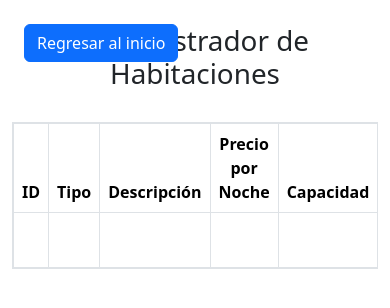
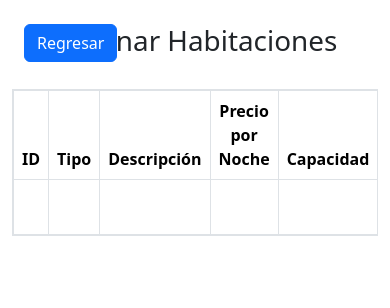
Before and after one commit to JairToxic/Proyecto-Reserva-de-Hotel-, a PHP site: page /eliminar_habitaciones.php in a window 390 px wide. Shown: the top 308 px of the page. Run offline with PHP 8.4, Linux system fonts and the light colour scheme; the visitor is signed in with stand-in values (Sample User, id 1); tables that the repository leaves empty or names only in its code hold one stand-in row (values such as "Sample post"); data that the repository does not hold is empty.

Commit message:
boton de regreso responsive

```diff
--- a/administrador/agre_cliente.php
+++ b/administrador/agre_cliente.php
@@ -60,7 +60,8 @@
 </head>
 
 <body>
-    <a href="inicioCRUD.php" class="btn btn-primary position-absolute top-0 start-0 m-4">Regresar al inicio</a>
+    <a href="inicioCRUD.php" class="btn btn-primary position-absolute top-0 start-0 m-4 d-md-block d-lg-block">Regresar</a>
+    <a href="inicioCRUD.php" class="btn btn-primary position-absolute top-0 start-0 m-4 d-md-none">Regresar</a>
     <div class="container">
         <h2 class="text-center mt-4">Agregar Cliente</h2>
 
--- a/administrador/agre_habitaciones.php
+++ b/administrador/agre_habitaciones.php
@@ -9,7 +9,7 @@
     <script src="https://cdn.jsdelivr.net/npm/bootstrap@5.3.2/dist/js/bootstrap.bundle.min.js" integrity="sha384-C6RzsynM9kWDrMNeT87bh95OGNyZPhcTNXj1NW7RuBCsyN/o0jlpcV8Qyq46cDfL" crossorigin="anonymous"></script>
 </head>
 <body>
-    <a href="inicioCRUD.php" class="btn btn-primary position-absolute top-0 start-0 m-4">Regresar al inicio</a>
+    <a href="inicioCRUD.php" class="btn btn-primary position-absolute top-0 start-0 m-4">Regresar</a>
     <h2>Agregar Habitación</h2>
 
     <form id="habitacionForm" method="post" action="<?php echo htmlspecialchars($_SERVER["PHP_SELF"]); ?>">
--- a/administrador/eliminar_cliente.php
+++ b/administrador/eliminar_cliente.php
@@ -68,8 +68,8 @@
     <script src="https://cdn.jsdelivr.net/npm/bootstrap@5.3.2/dist/js/bootstrap.bundle.min.js" integrity="sha384-C6RzsynM9kWDrMNeT87bh95OGNyZPhcTNXj1NW7RuBCsyN/o0jlpcV8Qyq46cDfL" crossorigin="anonymous"></script>
 </head>
 <body>
-    <a href="inicioCRUD.php" class="btn btn-primary position-absolute top-0 start-0 m-4">Regresar al inicio</a>
     <div class="container">
+        <a href="inicioCRUD.php" class="btn btn-primary mb-4">Regresar</a>
         <h1 class="text-center mt-4">Eliminar Cliente</h1>
         <?php
 
--- a/administrador/eliminar_comentario.php
+++ b/administrador/eliminar_comentario.php
@@ -57,8 +57,8 @@
     <script src="https://cdn.jsdelivr.net/npm/bootstrap@5.3.2/dist/js/bootstrap.bundle.min.js" integrity="sha384-C6RzsynM9kWDrMNeT87bh95OGNyZPhcTNXj1NW7RuBCsyN/o0jlpcV8Qyq46cDfL" crossorigin="anonymous"></script>
 </head>
 <body>
-    <a href="inicioCRUD.php" class="btn btn-primary position-absolute top-0 start-0 m-4">Regresar al inicio</a>
     <div class="container">
+        <a href="inicioCRUD.php" class="btn btn-primary position-absolute top-0 start-0 m-4">Regresar</a>
         <h1 class="text-center mt-4">Eliminar Comentarios</h1>
         <?php
 
--- a/administrador/eliminar_habitaciones.php
+++ b/administrador/eliminar_habitaciones.php
@@ -68,15 +68,15 @@
 <head>
     <meta charset="UTF-8">
     <meta name="viewport" content="width=device-width, initial-scale=1.0">
-    <title>Administrador de Habitaciones</title>
+    <title>Eliminar Habitaciones</title>
     <link rel="stylesheet" href="styles2.css">
     <link href="https://cdn.jsdelivr.net/npm/bootstrap@5.3.2/dist/css/bootstrap.min.css" rel="stylesheet" integrity="sha384-T3c6CoIi6uLrA9TneNEoa7RxnatzjcDSCmG1MXxSR1GAsXEV/Dwwykc2MPK8M2HN" crossorigin="anonymous">
     <script src="https://cdn.jsdelivr.net/npm/bootstrap@5.3.2/dist/js/bootstrap.bundle.min.js" integrity="sha384-C6RzsynM9kWDrMNeT87bh95OGNyZPhcTNXj1NW7RuBCsyN/o0jlpcV8Qyq46cDfL" crossorigin="anonymous"></script>
 </head>
 <body>
-    <a href="inicioCRUD.php" class="btn btn-primary position-absolute top-0 start-0 m-4">Regresar al inicio</a>
     <div class="container">
-        <h1 class="text-center mt-4">Administrador de Habitaciones</h1>
+        <a href="inicioCRUD.php" class="btn btn-primary position-absolute top-0 start-0 m-4">Regresar</a>
+        <h1 class="text-center mt-4">Eliminar Habitaciones</h1>
         <?php
         // Mostrar la alerta si se ha borrado una habitación
         if (isset($_GET['borrado']) && $_GET['borrado'] == 1) {
--- a/administrador/eliminar_reserva.php
+++ b/administrador/eliminar_reserva.php
@@ -81,7 +81,7 @@
     <script src="https://cdn.jsdelivr.net/npm/bootstrap@5.3.2/dist/js/bootstrap.bundle.min.js" integrity="sha384-C6RzsynM9kWDrMNeT87bh95OGNyZPhcTNXj1NW7RuBCsyN/o0jlpcV8Qyq46cDfL" crossorigin="anonymous"></script>
 </head>
 <body>
-    <a href="inicioCRUD.php" class="btn btn-primary position-absolute top-0 start-0 m-4">Regresar al inicio</a>
+    <a href="inicioCRUD.php" class="btn btn-primary position-absolute top-0 start-0 m-4">Regresar</a>
     <div class="container">
         <h1 class="text-center mt-4">Eliminar Reserva</h1>
         <?php
--- a/administrador/inicioCRUD.php
+++ b/administrador/inicioCRUD.php
@@ -3,7 +3,7 @@
 
 // Verificar si el usuario ha iniciado sesión
 if (!isset($_SESSION['username'])) {
-    header("Location: login.php");
+    header("Location: index.php");
     exit;
 }
 ?>
--- a/administrador/modificar_cliente.php
+++ b/administrador/modificar_cliente.php
@@ -64,12 +64,11 @@
     </script>
 </head>
 <body>
-    <a href="inicioCRUD.php" class="btn btn-primary position-absolute top-0 start-0 m-4">Regresar al inicio</a>
     <div class="container">
+        <a href="inicioCRUD.php" class="btn btn-primary position-absolute top-0 start-0 m-4">Regresar</a>
         <h2 class="mt-4">Modificar Cliente</h2>
         <div class="row justify-content-center">
             <div class="col-md-6">
-                <form method="post">
                     <!-- Campo oculto para almacenar el id_cliente -->
                     <input type="hidden" id="id_cliente" name="id_cliente">
                     <div class="mb-3">
```
Also changed, not shown: administrador/modificar_habitaciones.php (+4 -3 lines).
